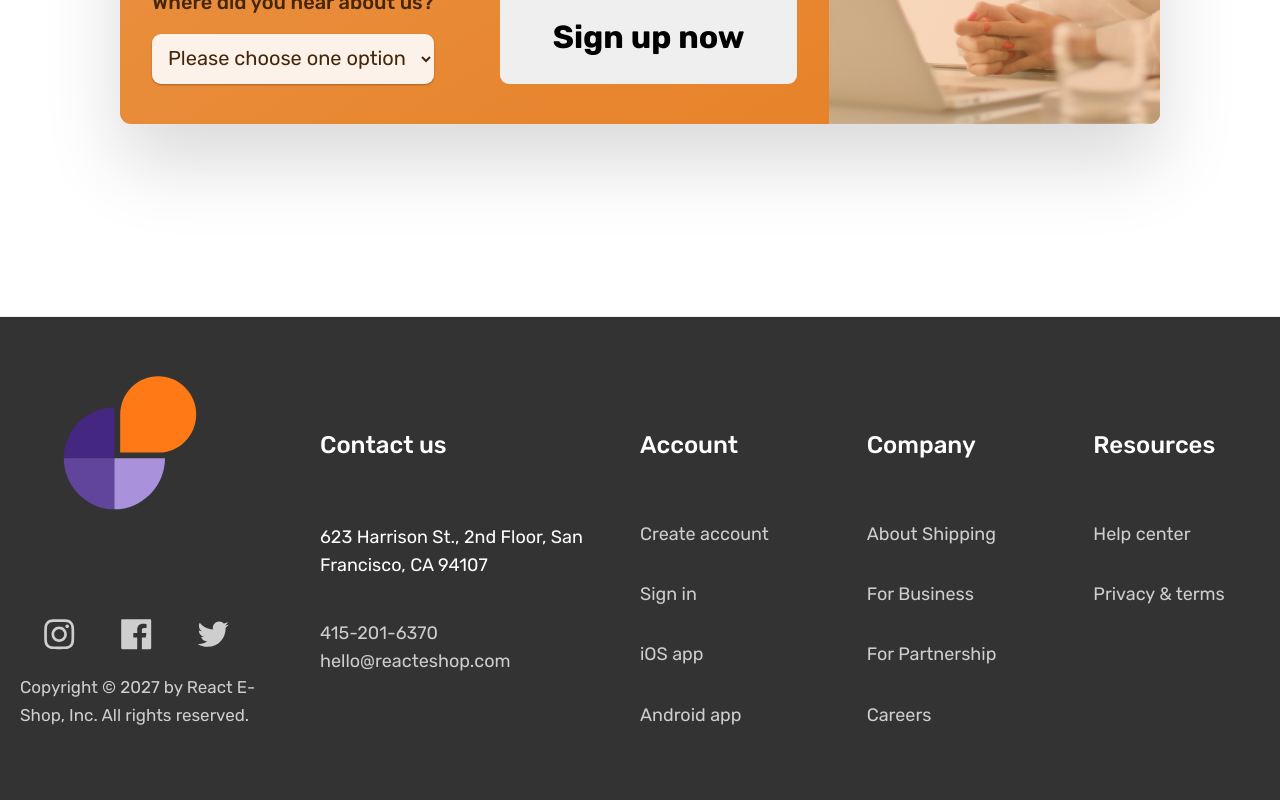
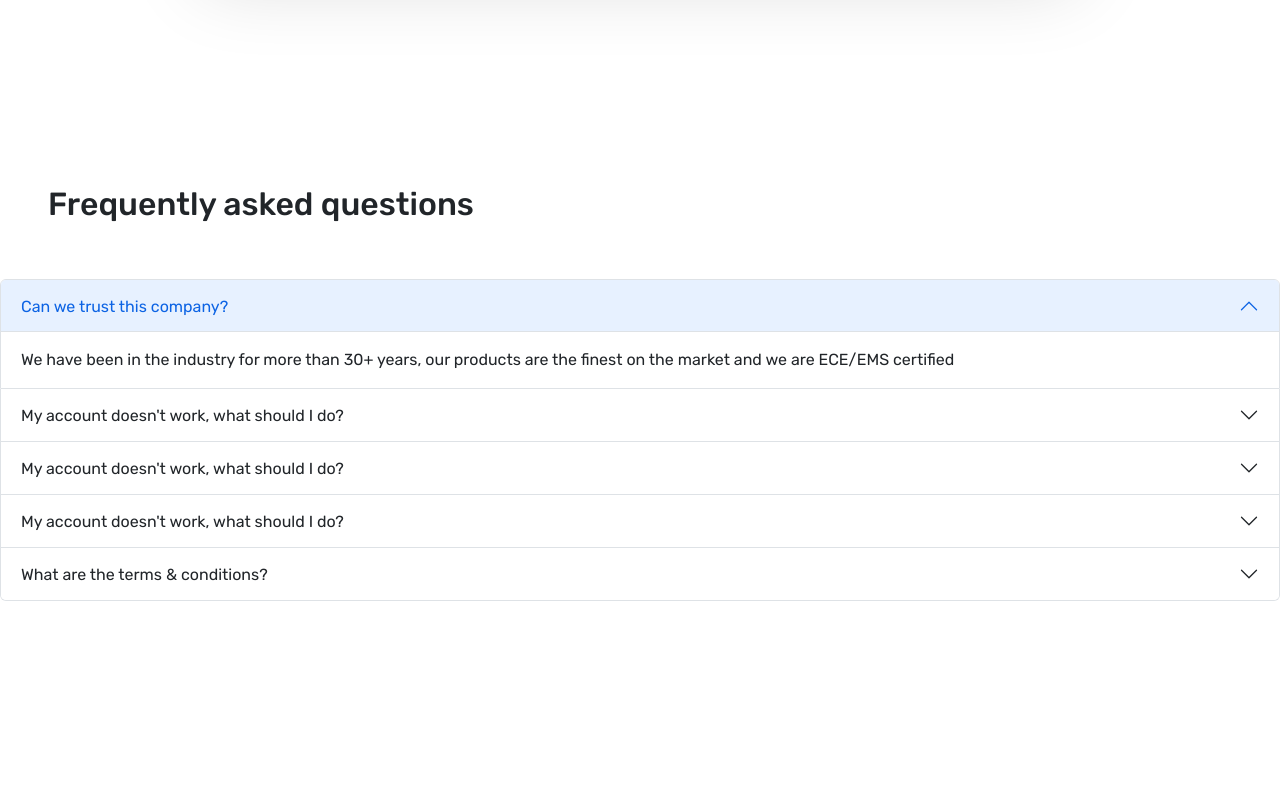
Before and after one commit to codingisreallyhard/React-E-Shop, a React (Create React App) app: page / in a window 1280 px wide. Shown: the part 1220-2020 px from the top of the page. Built offline with nearby package versions, Linux system fonts and the light colour scheme; no server answers.

Commit message:
added accordion code

```diff
--- a/package.json
+++ b/package.json
@@ -6,7 +6,10 @@
     "@testing-library/jest-dom": "^5.16.4",
     "@testing-library/react": "^13.3.0",
     "@testing-library/user-event": "^13.5.0",
+    "bootstrap": "^5.2.0",
     "react": "^18.2.0",
+    "react-bootstrap": "^2.5.0",
+    "react-bootstrap-icons": "^1.8.4",
     "react-dom": "^18.2.0",
     "react-icons": "^4.4.0",
     "react-rating-stars-component": "^2.2.0",
--- /dev/null
+++ b/src/Forms/Accordion.css
@@ -0,0 +1,4 @@
+.accordion {
+  padding-bottom: 16rem;
+  text-align: left;
+}
--- /dev/null
+++ b/src/Forms/Accordion.js
@@ -0,0 +1,89 @@
+import React from "react";
+import Accordion from "react-bootstrap/Accordion";
+import "./Accordion.css";
+function Acc() {
+  return (
+    <div className="App">
+      {" "}
+      <h2 className="p-3 p-5 accordion">Frequently asked questions</h2>{" "}
+      <Accordion defaultActiveKey="0">
+        <Accordion.Item eventKey="0">
+          <Accordion.Header>Can we trust this company?</Accordion.Header>
+          <Accordion.Body>
+            We have been in the industry for more than 30+ years, our products
+            are the finest on the market and we are ECE/EMS certified
+          </Accordion.Body>
+        </Accordion.Item>
+        <Accordion.Item eventKey="1">
+          <Accordion.Header>
+            My account doesn't work, what should I do?
+          </Accordion.Header>
+          <Accordion.Body>
+            If you are having trouble with logging in, registering or any other
+            technical difficulty we are sorry, please contact us at
+            lorem@lorem.com, our technical staff are 24/7 here for you.
+          </Accordion.Body>
+        </Accordion.Item>
+        <Accordion.Item eventKey="2">
+          <Accordion.Header>
+            My account doesn't work, what should I do?
+          </Accordion.Header>
+          <Accordion.Body>
+            If you are having trouble with logging in, registering or any other
+            technical difficulty we are sorry, please contact us at
+            lorem@lorem.com, our technical staff are 24/7 here for you.
+          </Accordion.Body>
+        </Accordion.Item>
+        <Accordion.Item eventKey="3">
+          <Accordion.Header>
+            My account doesn't work, what should I do?
+          </Accordion.Header>
+          <Accordion.Body>
+            If you are having trouble with logging in, registering or any other
+            technical difficulty we are sorry, please contact us at
+            lorem@lorem.com, our technical staff are 24/7 here for you.
+          </Accordion.Body>
+        </Accordion.Item>
+        <Accordion.Item eventKey="4">
+          <Accordion.Header>What are the terms & conditions?</Accordion.Header>
+          <Accordion.Body>
+            <h3>Introduction</h3>
+            <p>
+              These Website Standard Terms and Conditions written on this
+              webpage shall manage your use of our website, Webiste Name
+              accessible at Website.com. These Terms will be applied fully and
+              affect to your use of this Website. By using this Website, you
+              agreed to accept all terms and conditions written in here. You
+              must not use this Website if you disagree with any of these
+              Website Standard Terms and Conditions. Minors or people below 18
+              years old are not allowed to use this Website.
+            </p>
+            <h3>Intellectual Property Rights</h3>
+            <p>
+              Other than the content you own, under these Terms, Company Name
+              and/or its licensors own all the intellectual property rights and
+              materials contained in this Website. You are granted limited
+              license only for purposes of viewing the material contained on
+              this Website.
+            </p>
+            <h3>Entire Agreement</h3>
+            <p>
+              These Terms constitute the entire agreement between Company Name
+              and you in relation to your use of this Website, and supersede all
+              prior agreements and understandings.
+            </p>
+            <h3>Governing Law & Jurisdiction</h3>
+            <p>
+              These Terms will be governed by and interpreted in accordance with
+              the laws of the State of Country, and you submit to the
+              non-exclusive jurisdiction of the state and federal courts located
+              in Country for the resolution of any disputes.
+            </p>
+          </Accordion.Body>
+        </Accordion.Item>
+      </Accordion>
+    </div>
+  );
+}
+
+export default Acc;
--- a/src/Forms/Feature.js
+++ b/src/Forms/Feature.js
@@ -1,13 +1,14 @@
 import React from "react";
-import { FaShuttleVan, FaBoxOpen } from "react-icons/fa";
-import { MdSupportAgent } from "react-icons/md";
+import FaShuttleVan from "react-icons/fa";
+import FaBoxOpen from "react-icons/fa";
+import MdSupportAgent from "react-icons/md";
 import "./Feature.css";
 
 function Feature() {
   return (
     <div className="gridfeature">
       <div className="feature">
-        <FaShuttleVan className="feature-icon" />
+        {/* <FaShuttleVan className="feature-icon" /> */}
         <p className="feature-title">
           We guarantee shipping for every product!
         </p>
@@ -17,7 +18,7 @@ function Feature() {
         </p>
       </div>
       <div className="feature">
-        <FaBoxOpen className="feature-icon" />
+        {/* <FaBoxOpen className="feature-icon" /> */}
         <p className="feature-title">We offer 14 days cash-back guarantee</p>
         <p className="feature-text">
           If the product is not what you wanted, you can return it without any
@@ -25,7 +26,7 @@ function Feature() {
         </p>
       </div>
       <div className="feature">
-        <MdSupportAgent className="feature-icon" />
+        {/* <MdSupportAgent className="feature-icon" /> */}
         <p className="feature-title">Support 24/7 for our clients</p>
         <p className="feature-text">
           We offer support for our clients 24/7, for the best results please
--- a/src/index.js
+++ b/src/index.js
@@ -2,6 +2,7 @@ import React from "react";
 import ReactDOM from "react-dom/client";
 import "./index.css";
 import App from "./App";
+import "bootstrap/dist/css/bootstrap.min.css";
 
 import { BrowserRouter } from "react-router-dom";
 
--- a/src/pages/MainPage.js
+++ b/src/pages/MainPage.js
@@ -1,4 +1,5 @@
 import React from "react";
+import Acc from "../Forms/Accordion";
 import CTA from "../Forms/CTA";
 import Feature from "../Forms/Feature";
 import Footer from "../Forms/Footer";
@@ -8,6 +9,7 @@ const MainPage = () => {
     <div>
       <Feature />
       <CTA />
+      <Acc />
       <Footer />
     </div>
   );
```
Also changed, not shown: 1 other file (tests, documents, lock files or other folders).
